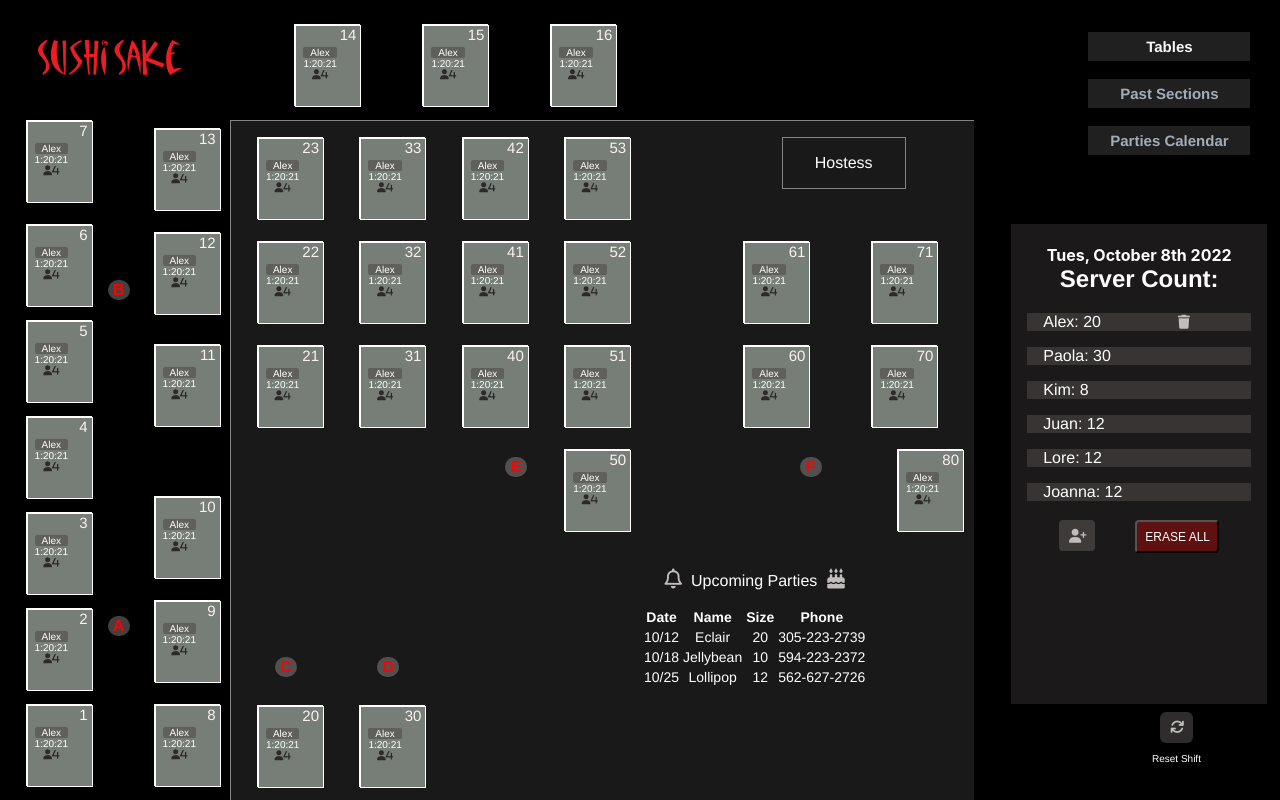
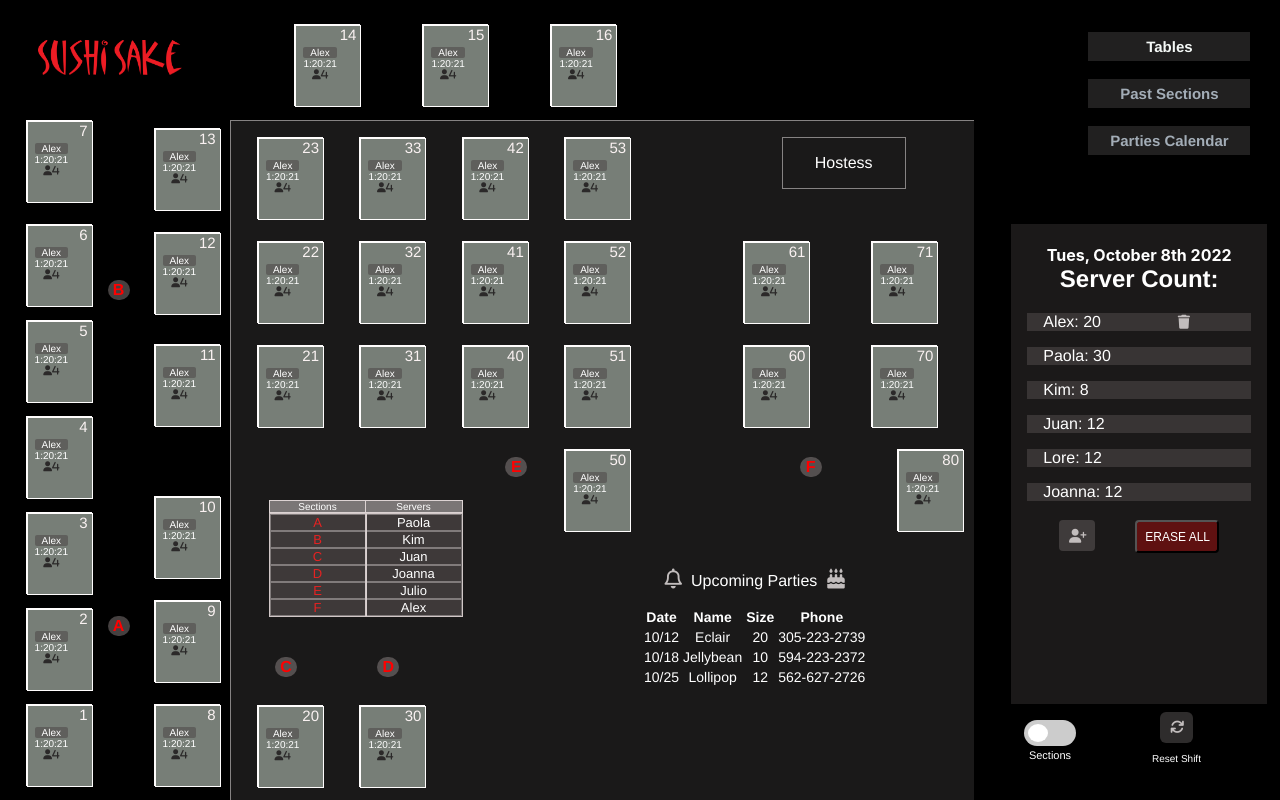
Before and after one commit to Zela7alex/Sushi-Sake-Fair-Tables, a Vue app in the folder fair-tables/: page / in a window 1280 px wide. Built offline with nearby package versions, Linux system fonts and the light colour scheme.

Commit message:
sections table created

```diff
--- /dev/null
+++ b/fair-tables/src/components/AssignedSectionNamesTable.vue
@@ -0,0 +1,79 @@
+<template>
+  <div>
+    <div id="sections-table">
+      <div id="sections">
+        <p id="sections-title">Sections</p>
+        <ul id="section-letters">
+          <li>A</li>
+          <li>B</li>
+          <li>C</li>
+          <li>D</li>
+          <li>E</li>
+          <li>F</li>
+        </ul>
+      </div>
+      <div id="servers">
+        <p id="servers-title">Servers</p>
+        <ul>
+          <li>Paola</li>
+          <li>Kim</li>
+          <li>Juan</li>
+          <li>Joanna</li>
+          <li>Julio</li>
+          <li>Alex</li>
+        </ul>
+      </div>
+    </div>
+  </div>
+</template>
+
+<script>
+export default {}
+</script>
+
+<style lang="css" scoped>
+#sections-table {
+  box-sizing: border-box;
+  width: 15vw;
+  margin-top: 51%;
+  margin-left: 5%;
+  background-color: rgb(115, 106, 106, 0.4);
+  display: flex;
+  justify-content: center;
+}
+p {
+  width: 100%;
+  font-size: 10px;
+  background-color: rgb(122, 118, 118);
+  border: 1px solid rgb(220, 211, 211);
+  margin: 0;
+}
+#sections {
+  width: 100%;
+  display: flex;
+  flex-direction: column;
+  justify-content: center;
+}
+#servers {
+  width: 100%;
+  display: flex;
+  flex-direction: column;
+  justify-content: center;
+}
+ul {
+  width: 100%;
+  margin: 0;
+  padding-inline-start: 0;
+  border: 1px solid rgb(209, 199, 199);
+}
+ul li {
+  list-style-type: none;
+  font-size: 13px;
+}
+li {
+  border: 1px solid rgb(229, 223, 223, 0.4);
+}
+#section-letters {
+  color: rgb(230, 34, 34);
+}
+</style>
--- a/fair-tables/src/views/TablesView.vue
+++ b/fair-tables/src/views/TablesView.vue
@@ -11,6 +11,12 @@
       <i style="font-size: 14px" class="fa reset" id="spin">&#xf021;</i>
       <p>Reset Shift</p>
     </div>
+    <label id="sections-switch" class="switch">
+      <input type="checkbox" />
+      <span class="slider round"></span>
+      <p>Sections</p>
+    </label>
+
     <!----------------------------------TABLES 20-80------------------------------------------>
     <div id="inside">
       <TableEl id="table-20" class="tables"
@@ -77,6 +83,7 @@
       <SectionLetters id="d">D</SectionLetters>
       <SectionLetters id="e">E</SectionLetters>
       <SectionLetters id="f">F</SectionLetters>
+      <AssignedSectionNamesTable />
       <!--------------------------------Hostess/Parties------------------------------------->
       <div id="hostess">Hostess</div>
       <UpcomingParties id="upcoming-parties" />
@@ -140,8 +147,15 @@ import ServersHeadCount from '@/components/ServersHeadCount.vue'
 import TableEl from '@/components/TableEl.vue'
 import UpcomingParties from '@/components/UpcomingParties.vue'
 import SectionLetters from '@/components/SectionLetters.vue'
+import AssignedSectionNamesTable from '@/components/AssignedSectionNamesTable.vue'
 export default {
-  components: { ServersHeadCount, TableEl, UpcomingParties, SectionLetters },
+  components: {
+    ServersHeadCount,
+    TableEl,
+    UpcomingParties,
+    SectionLetters,
+    AssignedSectionNamesTable,
+  },
 }
 </script>
 
@@ -485,4 +499,69 @@ h4 {
   padding: 4px;
   color: rgb(250, 242, 242);
 }
+/*----------------------------Section Tables ON-------------------------------------------*/
+#sections-switch {
+  position: absolute;
+  top: 90vh;
+  left: 80vw;
+}
+#sections-switch p {
+  font-size: 11px;
+}
+.switch {
+  position: relative;
+  display: inline-block;
+  width: 52px;
+  height: 26px;
+}
+
+.switch input {
+  opacity: 0;
+  width: 0;
+  height: 0;
+}
+
+.slider {
+  position: absolute;
+  cursor: pointer;
+  top: 0;
+  left: 0;
+  right: 0;
+  bottom: 0;
+  background-color: #ccc;
+  -webkit-transition: 0.4s;
+  transition: 0.4s;
+}
+
+.slider:before {
+  position: absolute;
+  content: '';
+  height: 18px;
+  width: 20px;
+  left: 4px;
+  bottom: 4px;
+  background-color: white;
+  -webkit-transition: 0.4s;
+  transition: 0.4s;
+}
+.slider.round {
+  border-radius: 34px;
+}
+
+.slider.round:before {
+  border-radius: 50%;
+}
+input:checked + .slider {
+  background-color: #c03d20;
+}
+
+input:focus + .slider {
+  box-shadow: 0 0 1px #7c1c04;
+}
+
+input:checked + .slider:before {
+  -webkit-transform: translateX(26px);
+  -ms-transform: translateX(26px);
+  transform: translateX(26px);
+}
 </style>
```
